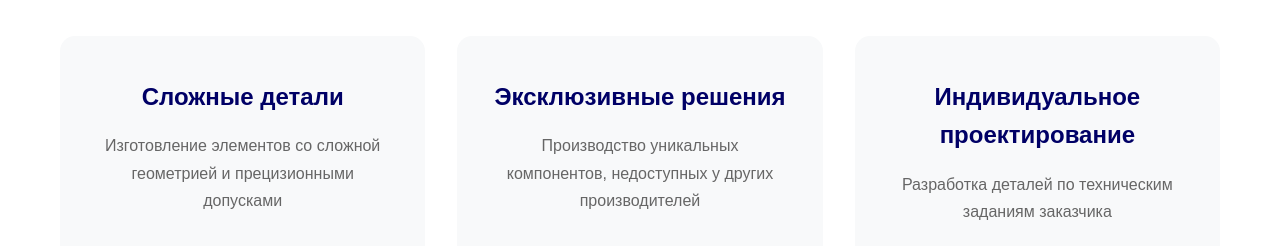
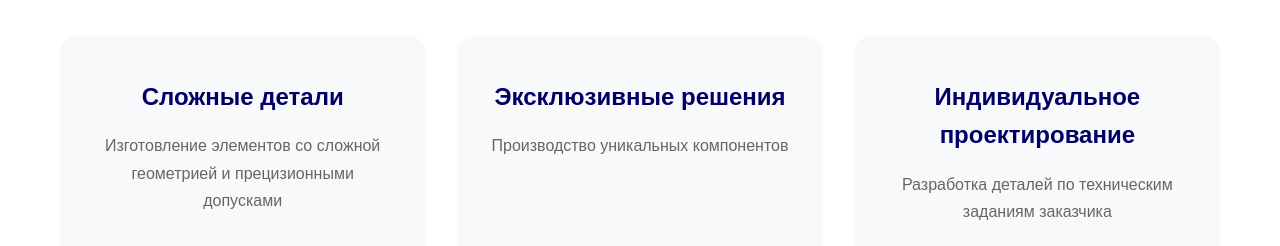
Before and after one commit to MargaritaLee/recnpp_2, a plain HTML site: page manufacturing.html in a window 1280 px wide. Shown: the part 554-800 px from the top of the page. Drawn offline with Linux system fonts and the light colour scheme.

Commit message:
Update manufacturing.html

```diff
--- a/manufacturing.html
+++ b/manufacturing.html
@@ -52,18 +52,20 @@
                     <div class="capability-card">
 
                         <h3>Эксклюзивные решения</h3>
-                        <p>Производство уникальных компонентов, недоступных у других производителей</p>
+                        <p>Производство уникальных компонентов</p>
                     </div>
                     <div class="capability-card">
 
                         <h3>Индивидуальное проектирование</h3>
                         <p>Разработка деталей по техническим заданиям заказчика</p>
                     </div>
+                    <!--
                     <div class="capability-card">
 
                         <h3>Срочное изготовление</h3>
                         <p>Оперативное производство для минимизации простоев оборудования</p>
                     </div>
+                    -->
                 </div>
             </div>
         </section>
```
